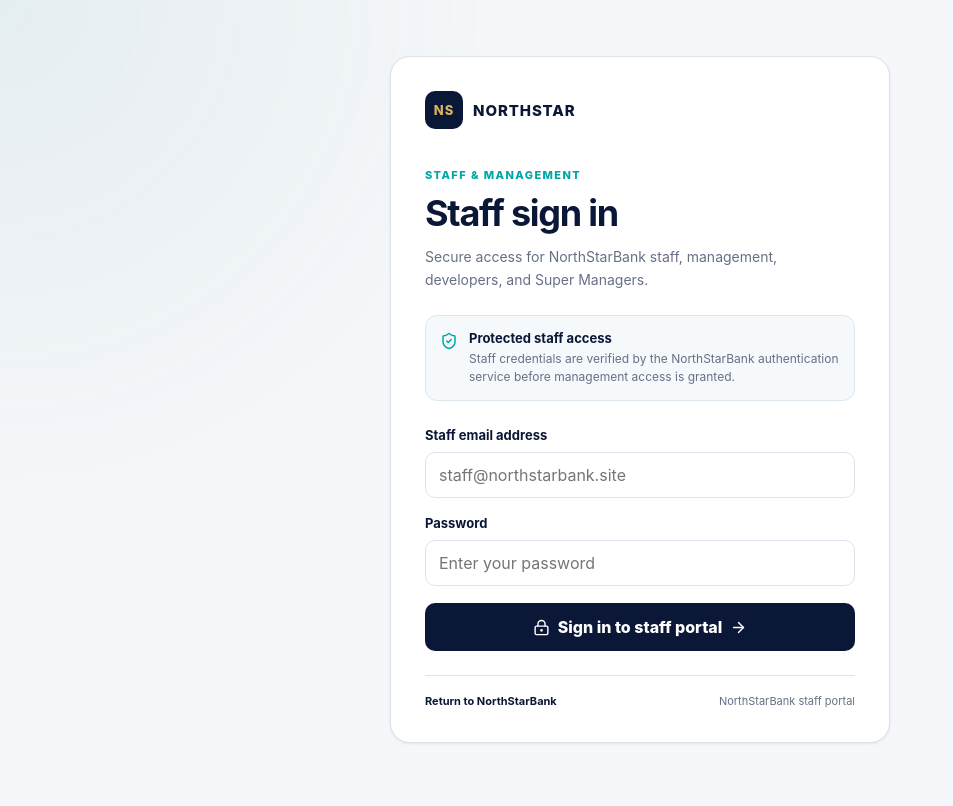
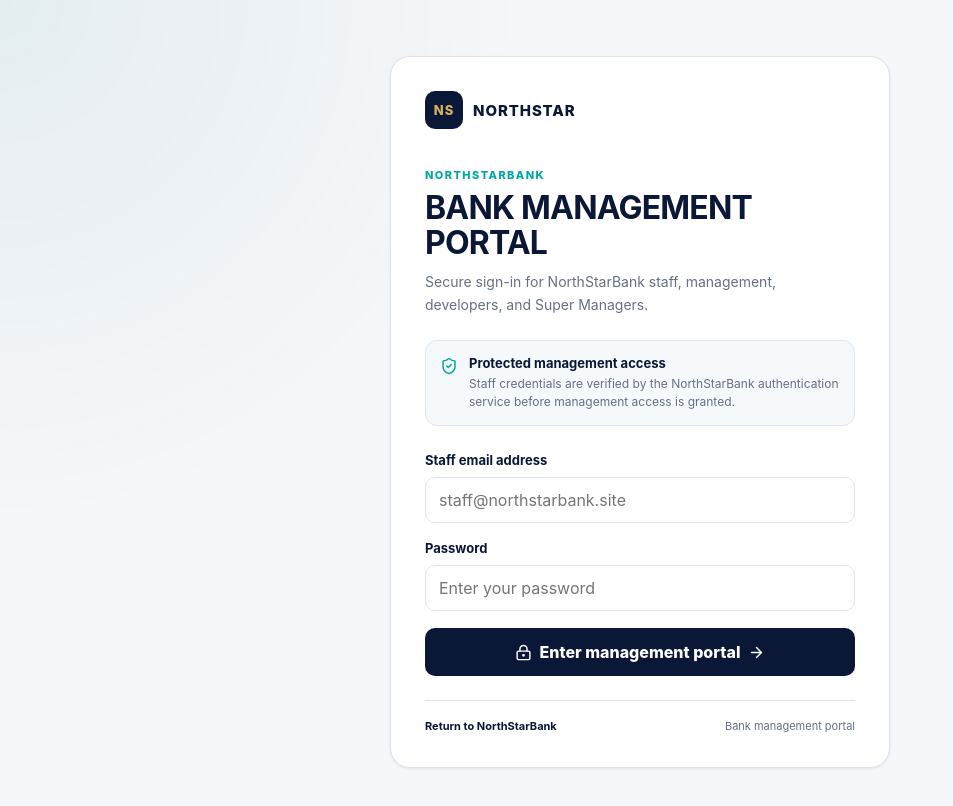
Before and after one commit to munna1-dev/NORTHSTAR, a React (Vite) app: page /staff in a window 1280 px wide. Shown: the top 806 px of the page, without its empty margins (0-953 px from the left). Built offline with nearby package versions, Linux system fonts and the light colour scheme.

Commit message:
Polish bank management portal login

```diff
--- a/src/components/ManagementRoute.tsx
+++ b/src/components/ManagementRoute.tsx
@@ -50,7 +50,7 @@ export function ManagementRoute({
   if (!customer) {
     return (
       <Navigate
-        to="/signin"
+        to="/staff"
         replace
         state={{ from: location.pathname }}
       />
--- a/src/components/ManagementShell.tsx
+++ b/src/components/ManagementShell.tsx
@@ -104,7 +104,7 @@ export function ManagementShell({
 
   async function handleLogout() {
     await signOutCustomer()
-    navigate('/signin', { replace: true })
+    navigate('/staff', { replace: true })
   }
 
   return (
--- a/src/pages/SignInPage.css
+++ b/src/pages/SignInPage.css
@@ -221,3 +221,16 @@
     flex-direction: column;
   }
 }
+
+
+.signin-card__intro h1 {
+  max-width: 430px;
+  line-height: 1.08;
+}
+
+@media (min-width: 561px) {
+  .signin-card__intro h1 {
+    font-size: 32px;
+    letter-spacing: -.025em;
+  }
+}
--- a/src/pages/StaffSignInPage.tsx
+++ b/src/pages/StaffSignInPage.tsx
@@ -81,11 +81,11 @@ export function StaffSignInPage() {
 
         <div className="signin-card__intro">
           <span className="signin-card__eyebrow">
-            STAFF & MANAGEMENT
+            NORTHSTARBANK
           </span>
-          <h1 id="staff-signin-title">Staff sign in</h1>
+          <h1 id="staff-signin-title">BANK MANAGEMENT PORTAL</h1>
           <p>
-            Secure access for NorthStarBank staff, management,
+            Secure sign-in for NorthStarBank staff, management,
             developers, and Super Managers.
           </p>
         </div>
@@ -93,7 +93,7 @@ export function StaffSignInPage() {
         <div className="signin-demo-notice">
           <ShieldCheck size={18} />
           <div>
-            <strong>Protected staff access</strong>
+            <strong>Protected management access</strong>
             <span>
               Staff credentials are verified by the NorthStarBank
               authentication service before management access is granted.
@@ -138,14 +138,14 @@ export function StaffSignInPage() {
 
           <button type="submit" disabled={submitting}>
             <LockKeyhole size={17} />
-            {submitting ? "Signing in…" : "Sign in to staff portal"}
+            {submitting ? "Signing in…" : "Enter management portal"}
             {!submitting && <ArrowRight size={17} />}
           </button>
         </form>
 
         <div className="signin-card__footer">
           <Link to="/">Return to NorthStarBank</Link>
-          <span>NorthStarBank staff portal</span>
+          <span>Bank management portal</span>
         </div>
       </section>
     </main>
```
